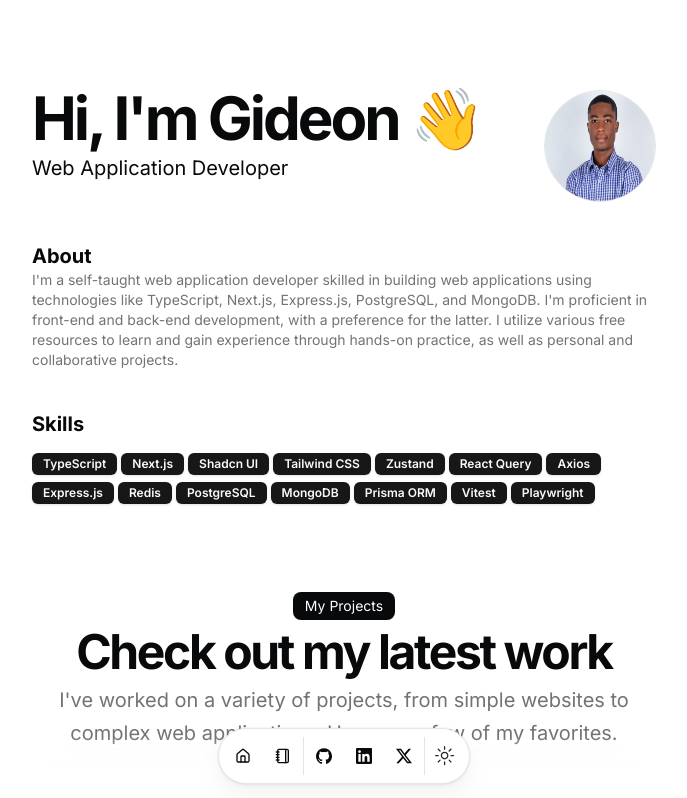
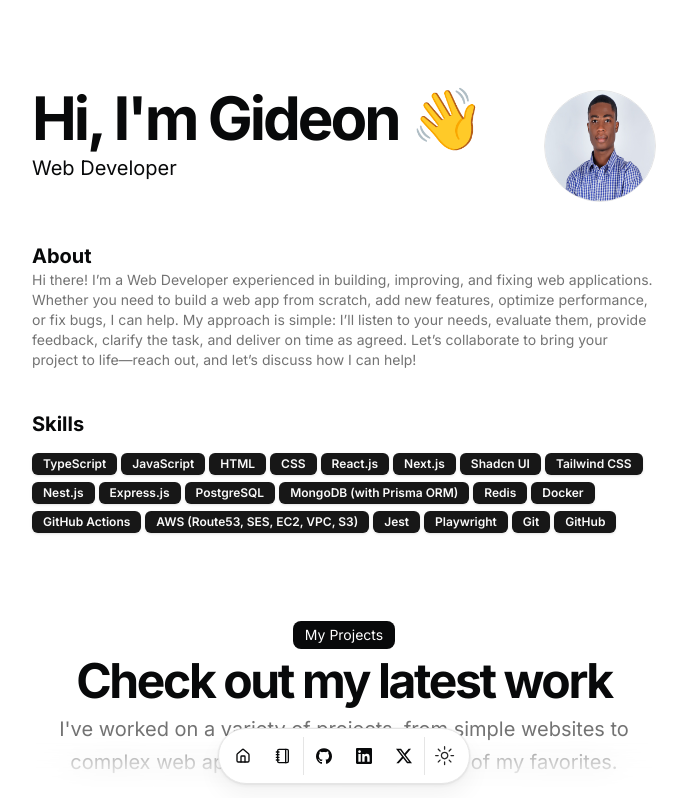
Before and after one commit to gideonadeti/portfolio, a Next.js app: page / in a window 1280 px wide. Shown: the top 798 px of the page, without its empty margins (296-983 px from the left). Built offline with nearby package versions, Linux system fonts and the light colour scheme.

Commit message:
Update resume description and skills; refine summary and add new technologies

```diff
--- a/src/data/resume.tsx
+++ b/src/data/resume.tsx
@@ -7,25 +7,31 @@
   url: "https://gideonadeti.vercel.app",
   location: "Koforidua, Eastern, Ghana",
   locationLink: "https://www.google.com/maps/place/koforidua",
-  description: "Web Application Developer",
+  description: "Web Developer",
   summary:
-    "I'm a self-taught web application developer skilled in building web applications using technologies like TypeScript, Next.js, Express.js, PostgreSQL, and MongoDB. I'm proficient in front-end and back-end development, with a preference for the latter. I utilize various free resources to learn and gain experience through hands-on practice, as well as personal and collaborative projects.",
+    "Hi there! I’m a Web Developer experienced in building, improving, and fixing web applications. Whether you need to build a web app from scratch, add new features, optimize performance, or fix bugs, I can help. My approach is simple: I’ll listen to your needs, evaluate them, provide feedback, clarify the task, and deliver on time as agreed. Let’s collaborate to bring your project to life—reach out, and let’s discuss how I can help!",
   avatarUrl: "/me.jpg",
   skills: [
     "TypeScript",
+    "JavaScript",
+    "HTML",
+    "CSS",
+    "React.js",
     "Next.js",
     "Shadcn UI",
     "Tailwind CSS",
-    "Zustand",
-    "React Query",
-    "Axios",
+    "Nest.js",
     "Express.js",
+    "PostgreSQL",
+    "MongoDB (with Prisma ORM)",
     "Redis",
-    "PostgreSQL",
-    "MongoDB",
-    "Prisma ORM",
-    "Vitest",
+    "Docker",
+    "GitHub Actions",
+    "AWS (Route53, SES, EC2, VPC, S3)",
+    "Jest",
     "Playwright",
+    "Git",
+    "GitHub",
   ],
   navbar: [
     { href: "/", icon: HomeIcon, label: "Home" },
```
